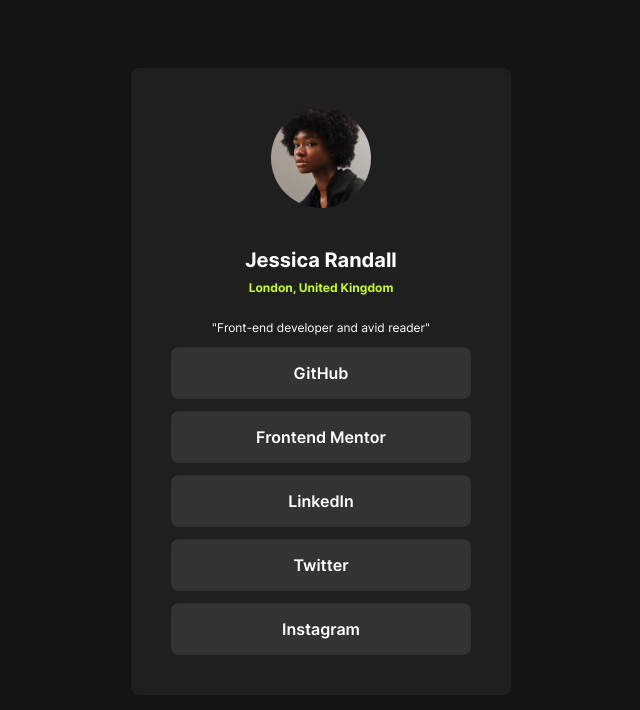
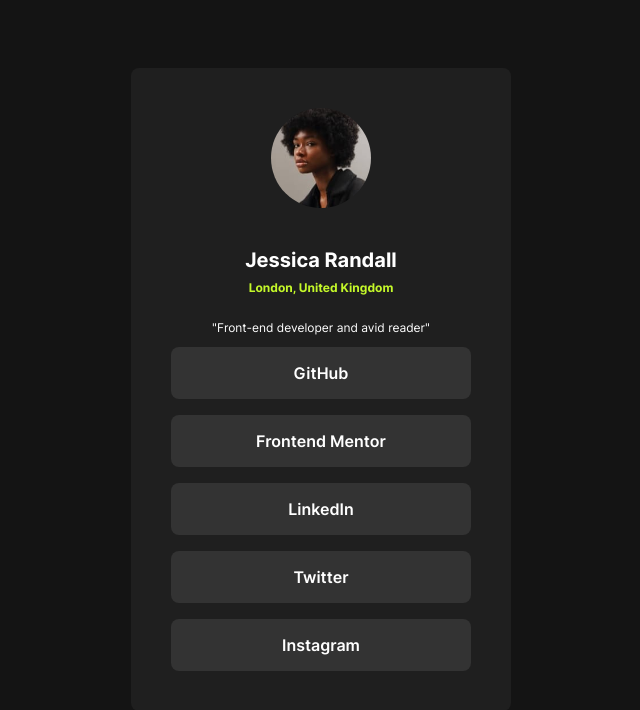
Before and after one commit to MaxAnderberg/social-links-profile, a Vue app: page / in a window 1280 px wide. Shown: the top 710 px of the page, without its empty margins (319-959 px from the left). Built offline with nearby package versions, Linux system fonts and the light colour scheme.

Commit message:
increased gap

```diff
--- a/src/App.vue
+++ b/src/App.vue
@@ -40,7 +40,7 @@
 .links-container {
   display: flex;
   flex-direction: column;
-  gap: 12px;
+  gap: 16px;
 
 }
 .main {
```
